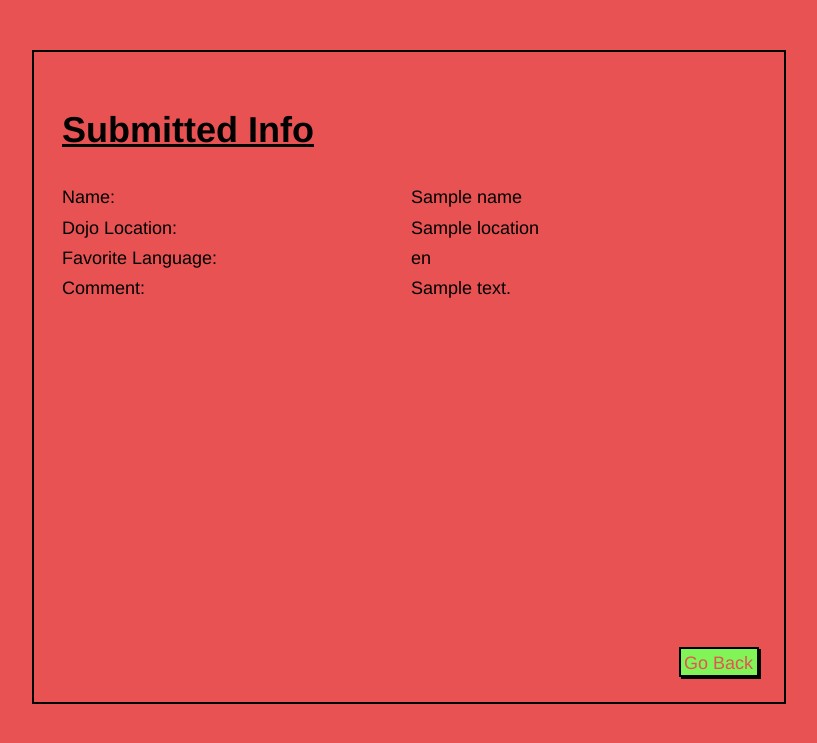
After one commit to daustin391/dojo-survey, a Django app: template form/templates/result.html in a window 1280 px wide. The commit adds this page. Shown: the top 743 px of the page, without its empty margins (231-1048 px from the left). Run offline with Django 3.2, Linux system fonts and the light colour scheme; the template is opened without the code that fills it: most values are stand-ins (such as "Sample title", 1, 10 or a date in 2020).

Commit message:
final commit

```diff
--- a/form/static/style.css
+++ b/form/static/style.css
@@ -12,6 +12,7 @@ body {
     color: #000000;
 }
 
+a,
 select,
 body,
 button,
@@ -22,27 +23,60 @@ textarea {
     font-family: Helvetica, Arial, sans-serif;
 }
 
+a {
+    text-decoration: none;
+    display: inline-block;
+    padding: 1px 3px;
+    box-sizing: border-box;
+}
+
 :focus { outline: 5px auto #fdf854; }
 
+a,
 button {
     background-color: #80f557;
     color: #e85252;
     box-shadow: 2px 2px #000000;
     margin-left: auto;
-    grid-column: 2;
     cursor: pointer;
+    width: 80px;
+    height: 30px;
+}
+
+button { grid-column: 2; }
+
+main,
+form {
+    max-width: 700px;
+    height: 75vh;
+    margin: 0 auto;
+    margin-top: 50px;
+    padding: 25px;
+}
+
+main {
+    display: flex;
+    flex-direction: column;
+    justify-content: space-between;
 }
 
 form {
-    max-width: 700px;
-    margin: 0 auto;
-    margin-top: 50px;
-    padding: 25px;
     display: grid;
     grid-template-columns: auto 1fr;
+    grid-template-rows: repeat(4, auto) 1fr auto;
     gap: 10px;
 }
 
+td { width: 50%; }
+
+
+h1 {
+    text-decoration: underline;
+    text-align: start;
+}
+
+a,
+main,
 select,
 input[type='text'],
 textarea,
@@ -53,4 +87,7 @@ select,
 input[type='text'],
 textarea { padding: 5px 8px; }
 
-textarea { grid-column: span 2; }
+textarea {
+    grid-column: span 2;
+    max-height: 290px;
+}
--- /dev/null
+++ b/form/templates/result.html
@@ -0,0 +1,45 @@
+<!DOCTYPE html>
+<html lang="en">
+
+<head>
+    <meta charset="UTF-8">
+    <meta name="viewport" content="width=device-width, initial-scale=1.0">
+    <title>Dojo Survey Index</title>
+    {% load static %}
+    <link rel="stylesheet" href="{% static 'style.css' %}">
+</head>
+
+<body>
+    <main>
+        <table>
+            <thead>
+                <tr>
+                    <th>
+                        <h1>Submitted Info</h1>
+                    </th>
+                </tr>
+            </thead>
+            <tbody>
+                <tr>
+                    <td>Name:</td>
+                    <td>{{name}}</td>
+                </tr>
+                <tr>
+                    <td>Dojo Location:</td>
+                    <td>{{location}}</td>
+                </tr>
+                <tr>
+                    <td>Favorite Language:</td>
+                    <td>{{language}}</td>
+                </tr>
+                <tr>
+                    <td>Comment:</td>
+                    <td>{{comment}}</td>
+                </tr>
+            </tbody>
+        </table>
+        <a href="/">Go Back</a>
+    </main>
+</body>
+
+</html>
--- a/form/urls.py
+++ b/form/urls.py
@@ -1,6 +1,4 @@
 from django.urls import path
 from . import views
 
-urlpatterns = [
-    path("", views.form),
-]
+urlpatterns = [path("", views.form), path("result", views.result)]
```
Also changed, not shown: form/templates/index.html (+24 -23 lines), form/views.py (+14 -3 lines), 1 other file.
